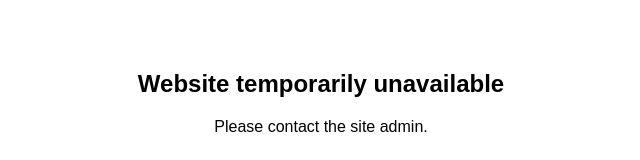
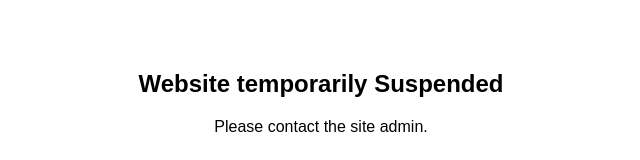
Before and after one commit to TIPAPE-254/NIMOhomecareServices, a plain HTML site: page index.html in a window 1280 px wide. Shown: the part 186-346 px from the top of the page, without its empty margins (319-959 px from the left). Drawn offline with Linux system fonts and the light colour scheme.

Commit message:
Update header text to 'Website temporarily Suspended'

```diff
--- a/index.html
+++ b/index.html
@@ -4,7 +4,7 @@
   <title>Temporarily Unavailable</title>
 </head>
 <body style="text-align:center; margin-top:20%; font-family:Arial;">
-  <h2>Website temporarily unavailable</h2>
+  <h2>Website temporarily Suspended</h2>
   <p>Please contact the site admin.</p>
 </body>
 </html>
```
